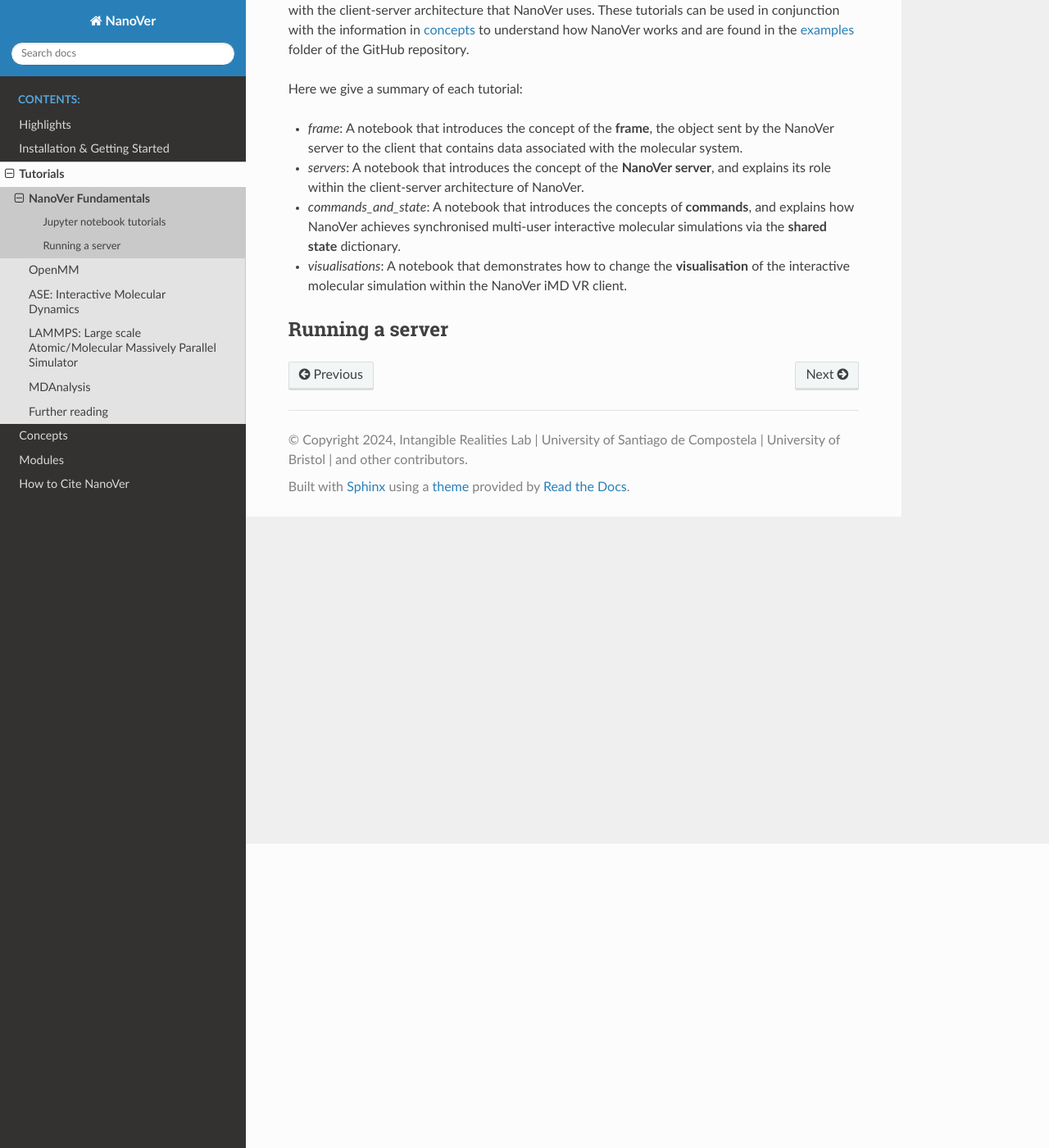
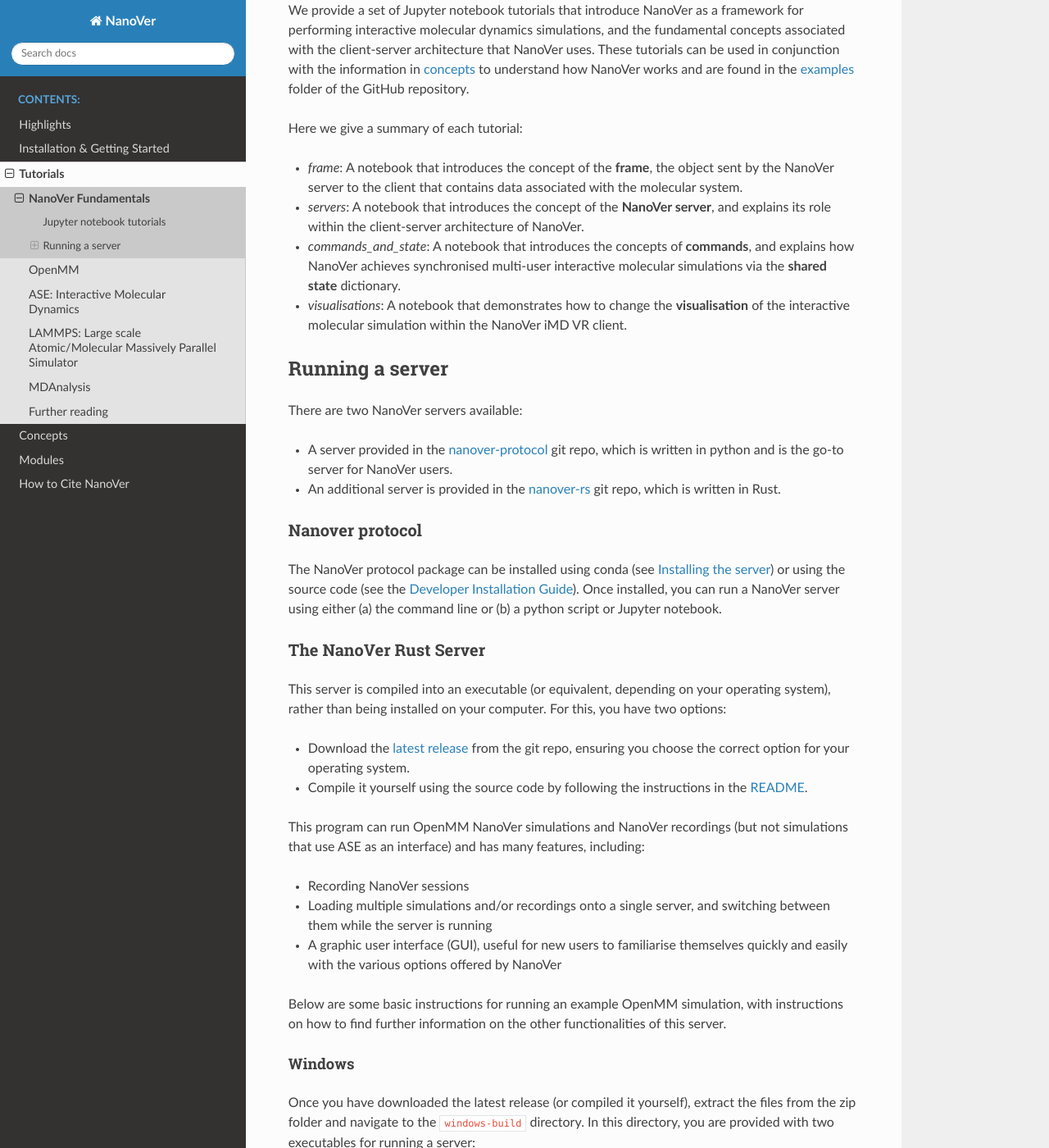
Before and after one commit to IRL2/nanover-docs, a Sphinx documentation site: the page built from source/tutorials/fundamentals.rst, in a window 1280 px wide and 1400 px high, scrolled down 371 px. Shown: the whole window at 82% size. Built offline with Sphinx 7.4.7 and the Read the Docs theme 2.0.0, drawn with Linux system fonts in a browser that asks for light colours; pages that are not in the unit, such as notebooks, are missing from menus; the version number could not be read and is left out; some of the changed text lies outside the part shown.

Commit message:
Added basics about servers and the rust server
Added a section in Tutorials/Fundamentals with information about NanoVer servers. Added a section about protocol (currently empty) and the rust server (with basic info).

```diff
--- a/source/installation.rst
+++ b/source/installation.rst
@@ -41,6 +41,8 @@
         conda create -n nanover "python>3.11"
 
 ----
+
+.. _installing_the_server:
 
 Installing the server
 #####################
@@ -169,6 +171,8 @@
 
 ----
 
+.. _developer_installation_guide:
+
 ############################
 Developer Installation Guide
 ############################
--- a/source/tutorials/fundamentals.rst
+++ b/source/tutorials/fundamentals.rst
@@ -30,3 +30,92 @@
 
 Running a server
 ================
+
+There are two NanoVer servers available:
+
+* A server provided in the `nanover-protocol <https://github.com/IRL2/nanover-protocol>`_ git repo, which is written in
+  python and is the go-to server for NanoVer users.
+* An additional server is provided in the `nanover-rs <https://github.com/IRL2/nanover-rs>`_ git repo, which is written
+  in Rust.
+
+Nanover protocol
+~~~~~~~~~~~~~~~~
+
+The NanoVer protocol package can be installed using conda (see :ref:`installing_the_server`) or using the source code
+(see the :ref:`developer_installation_guide`). Once installed, you can run a NanoVer server using either (a) the command
+line or (b) a python script or Jupyter notebook.
+
+
+The NanoVer Rust Server
+~~~~~~~~~~~~~~~~~~~~~~~
+
+This server is compiled into an executable (or equivalent, depending on your operating system), rather than being
+installed on your computer. For this, you have two options:
+
+* Download the `latest release <https://github.com/IRL2/nanover-rs/releases>`_ from the git repo, ensuring you choose
+  the correct option for your operating system.
+* Compile it yourself using the source code by following the instructions in the
+  `README <https://github.com/IRL2/nanover-rs>`_.
+
+This program can run OpenMM NanoVer simulations and NanoVer recordings (but not simulations that use ASE as
+an interface) and has many features, including:
+
+* Recording NanoVer sessions
+* Loading multiple simulations and/or recordings onto a single server, and switching between them while the
+  server is running
+* A graphic user interface (GUI), useful for new users to familiarise themselves quickly and easily with the various
+  options offered by NanoVer
+
+Below are some basic instructions for running an example OpenMM simulation, with instructions on how to find
+further information on the other functionalities of this server.
+
+Windows
+#######
+Once you have downloaded the latest release (or compiled it yourself), extract the files from the zip folder and
+navigate to the ``windows-build`` directory. In this directory, you are provided with two executables for running
+a server:
+
+* `nanover-cli.exe`, via the command line
+* `nanover-gui.exe`, via the GUI
+
+To run the server using the command line, simply use the `nanover-cli.exe` as a command, passing it the file path of
+your NanoVer simulation file, e.g.:
+
+.. code-block:: bash
+
+    .\nanover-cli.exe "example-nanover-simulation.xml"
+
+Note that if you are not in the same directory as this executable, you will need to give the entire file path, e.g.:
+
+.. code-block:: bash
+
+    .\path\to\build\directory\nanover-cli.exe "example-nanover-simulation.xml"
+
+You can load several simulations onto the server by passing multiple simulation files, e.g.:
+
+.. code-block:: bash
+
+    .\nanover-cli.exe "example-nanover-simulation-1.xml" "example-nanover-simulation-2.xml"
+
+.. _command line help:
+
+To learn about the optional arguments provided with this command, type:
+
+.. code-block:: bash
+
+    .\nanover-cli.exe --help
+
+To run the server via the GUI, open `nanover-gui.exe` and you will see the following interface:
+
+.. image:: /_static/nanover-rs-gui.png
+    :align: center
+    :scale: 50%
+
+|
+
+Simply click ``Run demonstration input!`` to run a demo simulation. Alternatively, click ``+OpenMM`` and select your
+own OpenMM NanoVer simulation file, then click `Run!` to start the server.
+
+You can click on the following headings to open up menus to customise your server further: Verbosity, Network,
+Simulation, and Recording.
+For further information about these options, use the :ref:`help function <command line help>` in the command line.
```
Also changed, not shown: source/_static/nanover-rs-gui.png (added).
